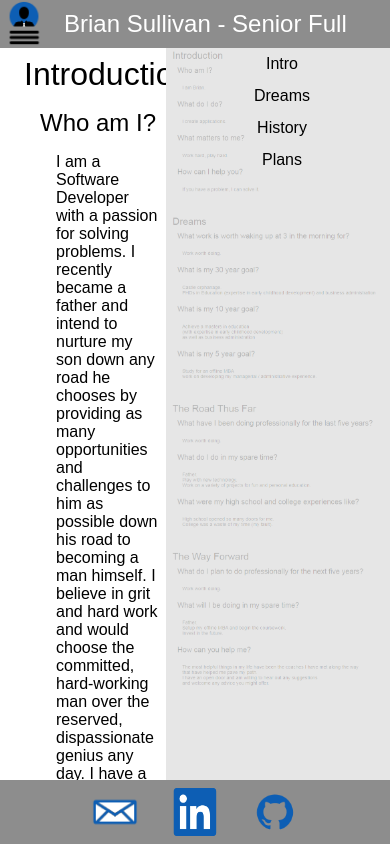
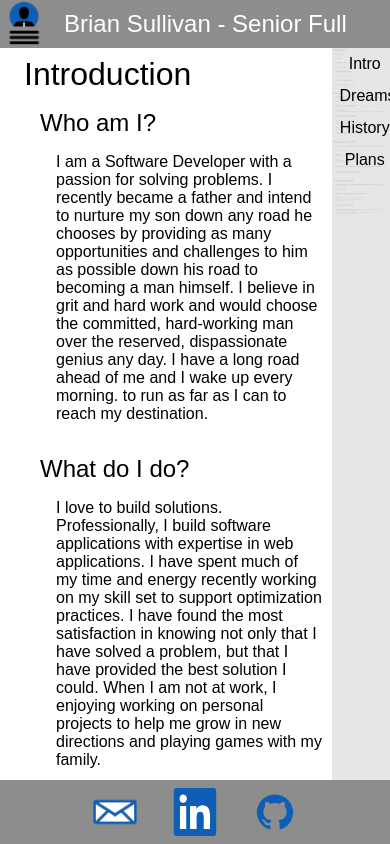
Before and after one commit to Brian-SullivanDev/SullivanDevAngular, an Angular app: page / in a window 390 px wide. Built offline with nearby package versions, Linux system fonts and the light colour scheme.

Commit message:
(Working) Width scaling changed to better support mobile

```diff
--- a/src/app/app.component.html
+++ b/src/app/app.component.html
@@ -95,7 +95,7 @@
         }
 
         .navigationContainer {
-          width: 14rem;
+          width: 15%;
           height: 100%;
           position: relative;
           overflow: hidden;
@@ -162,7 +162,7 @@
           }
 
         .innerContentContainer {
-          width: calc( 100% - 15rem );
+          width: calc( 85% - 1rem );
           height: calc( 100% - 1rem );
           padding: .5rem;
           overflow: hidden;
```
